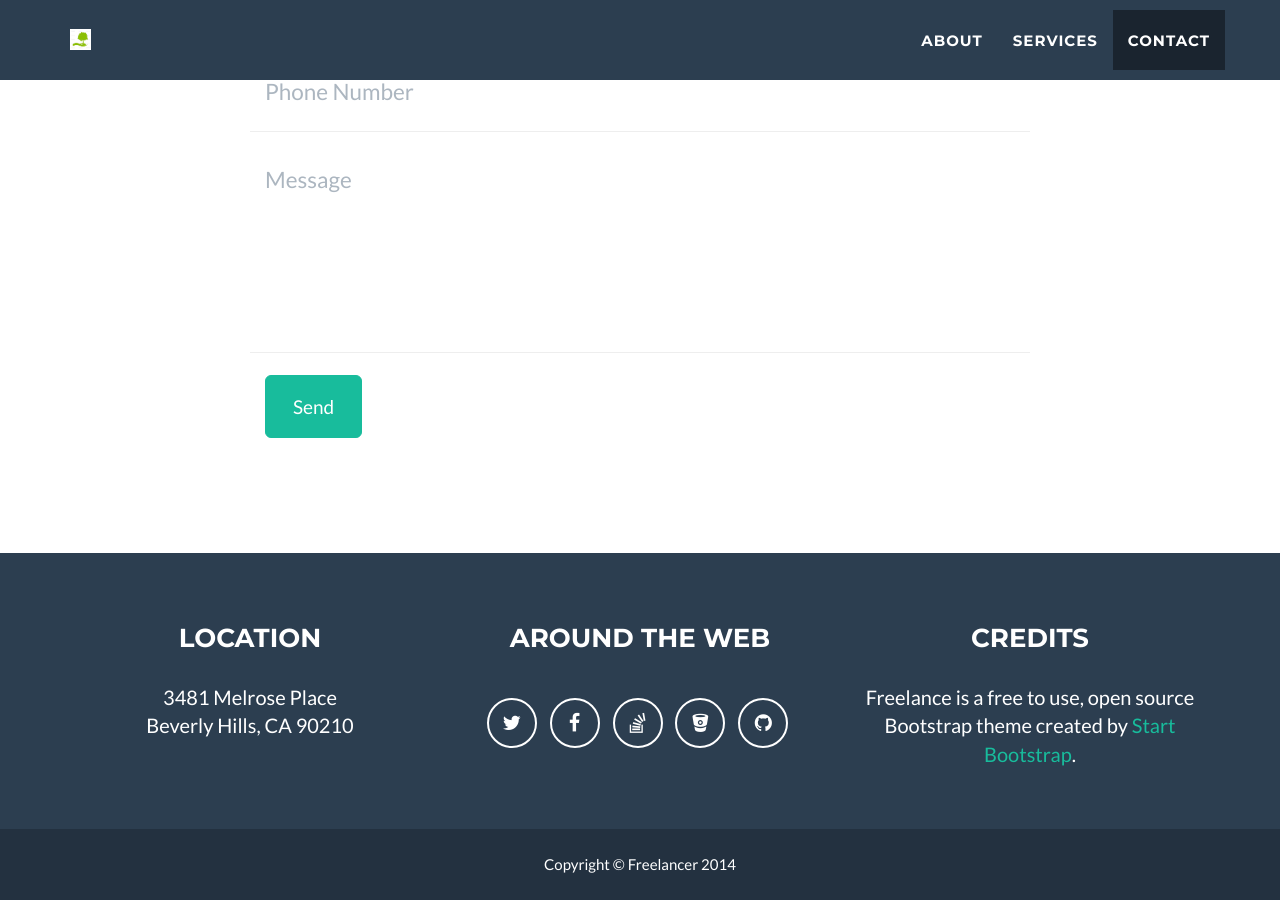
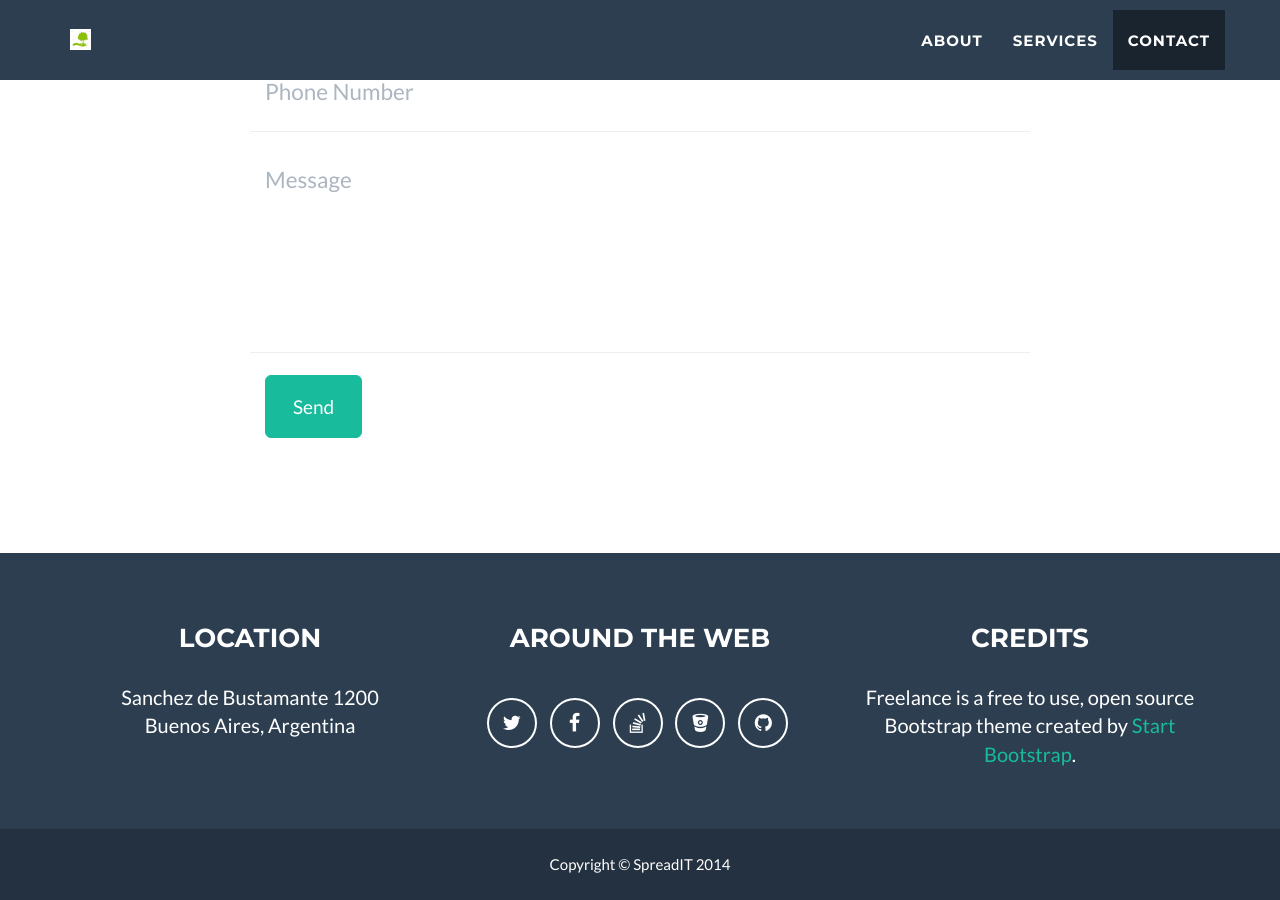
Before and after one commit to baisjuan/baisjuan.github.io, a Jekyll site: the page built from index.html, in a window 1280 px wide and 900 px high, scrolled down 2299 px. Built offline with Jekyll 4.4.1, drawn with Linux system fonts in a browser that asks for light colours.

Commit message:
config changes

```diff
--- a/_config.yml
+++ b/_config.yml
@@ -1,7 +1,7 @@
 # Site settings
-title: Freelancer
-email: your-email@domain.com
-description: "Write an awesome description for your new site here. You can edit this line in _config.yml. It will appear in your document head meta (for Google search results) and in your feed.xml site description."
+title: SpreadIT
+email: contact@spreadIT.com
+description: "SpreadIT software solutions. You can edit this line in _config.yml. It will appear in your document head meta (for Google search results) and in your feed.xml site description."
 
 # Color settings (hex-codes without the leading hash-tag)
 color:
@@ -24,8 +24,8 @@
 
 # Postal address (add as many lines as necessary)
 address:
-  - line: 3481 Melrose Place
-  - line: Beverly Hills, CA 90210
+  - line: Sanchez de Bustamante 1200
+  - line: Buenos Aires, Argentina
 
 # Build settings
 markdown: kramdown
```
